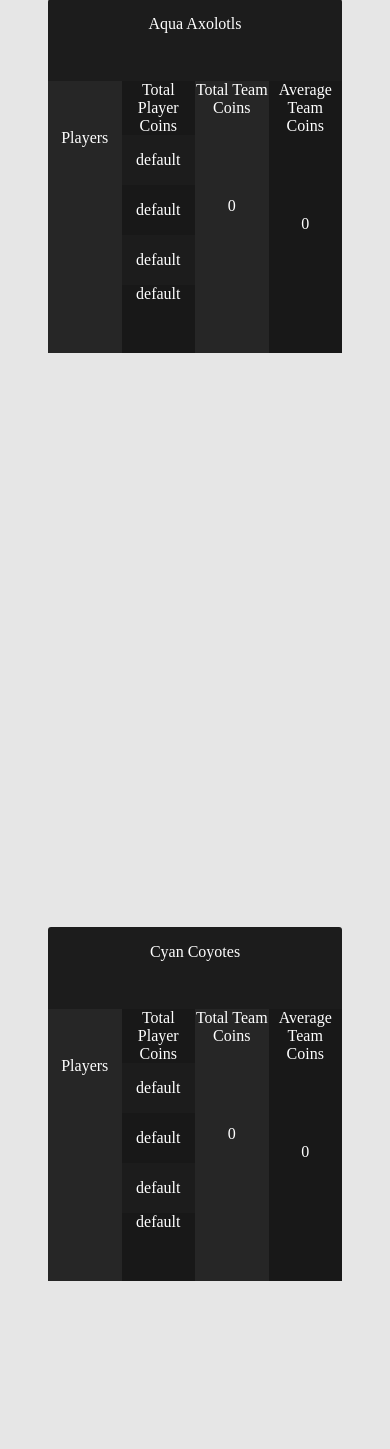
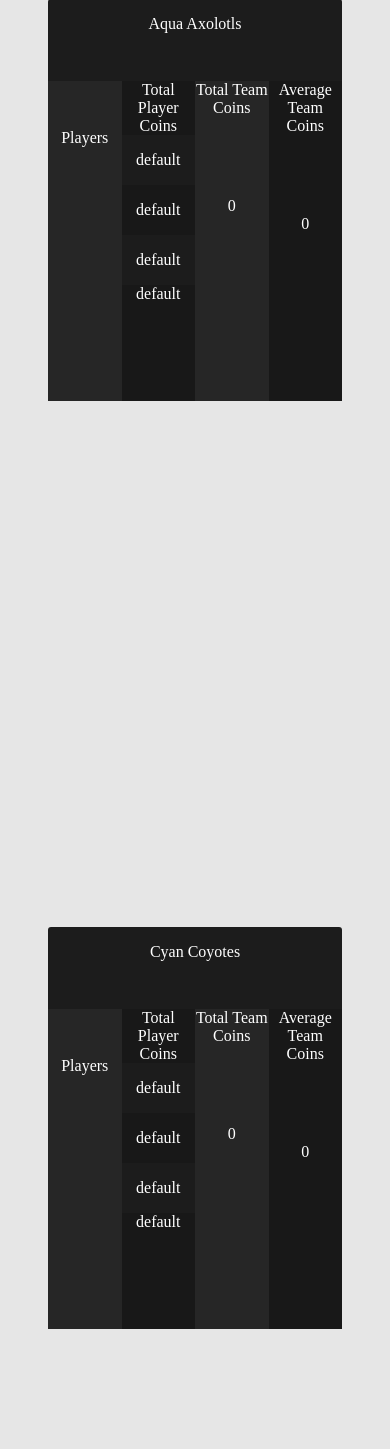
Before and after one commit to TensegrityBlockxels/mccstats, a Flask app: page / in a window 390 px wide. Shown: the part 165-1614 px from the top of the page. Run offline with Flask 2, Linux system fonts and the light colour scheme; parts of the project's set-up code (start-up, migrations or seed data) failed here and were passed over; some web fonts are replaced.

Commit message:
Responsive design changes.

```diff
--- a/static/styles/container.css
+++ b/static/styles/container.css
@@ -8,7 +8,7 @@
   color: #ffffff;
 }
 .container:not(:first-child) {
-  margin-top: calc(var(--height) + 8rem);
+  margin-top: calc(var(--height) - 8rem);
 }
 
 .container-header {
@@ -55,4 +55,7 @@
   .container {
     width: 100%;
   }
+  .container:not(:first-child) {
+    margin-top: calc(var(--height) + 8rem);
+  }
 }
--- a/static/styles/style.css
+++ b/static/styles/style.css
@@ -23,7 +23,7 @@ body {
 .cell {
   position: relative;
   text-align: center;
-  height: 17rem;
+  height: 20rem;
   width: 8rem;
   flex: 20%;
   top: 4rem;
```
